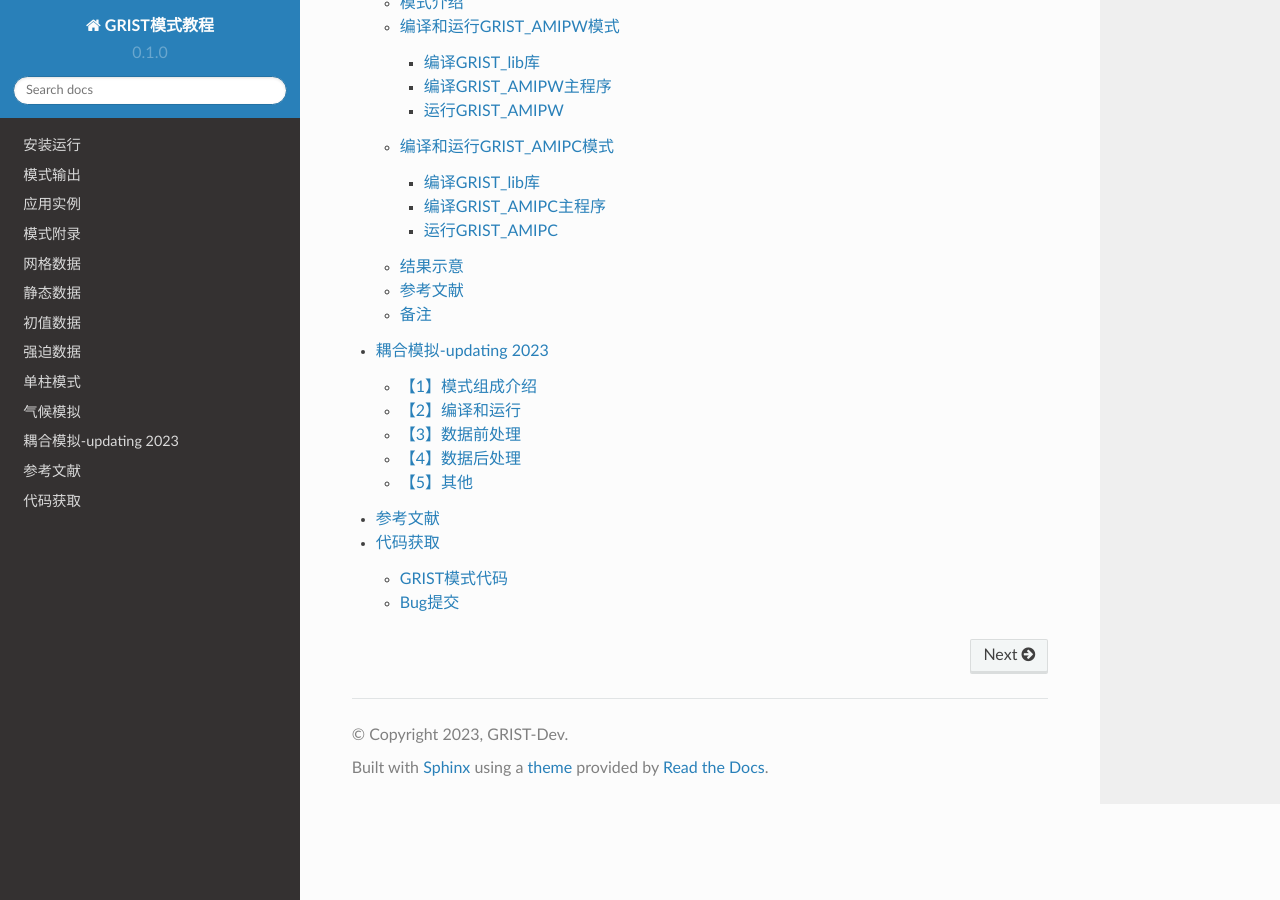
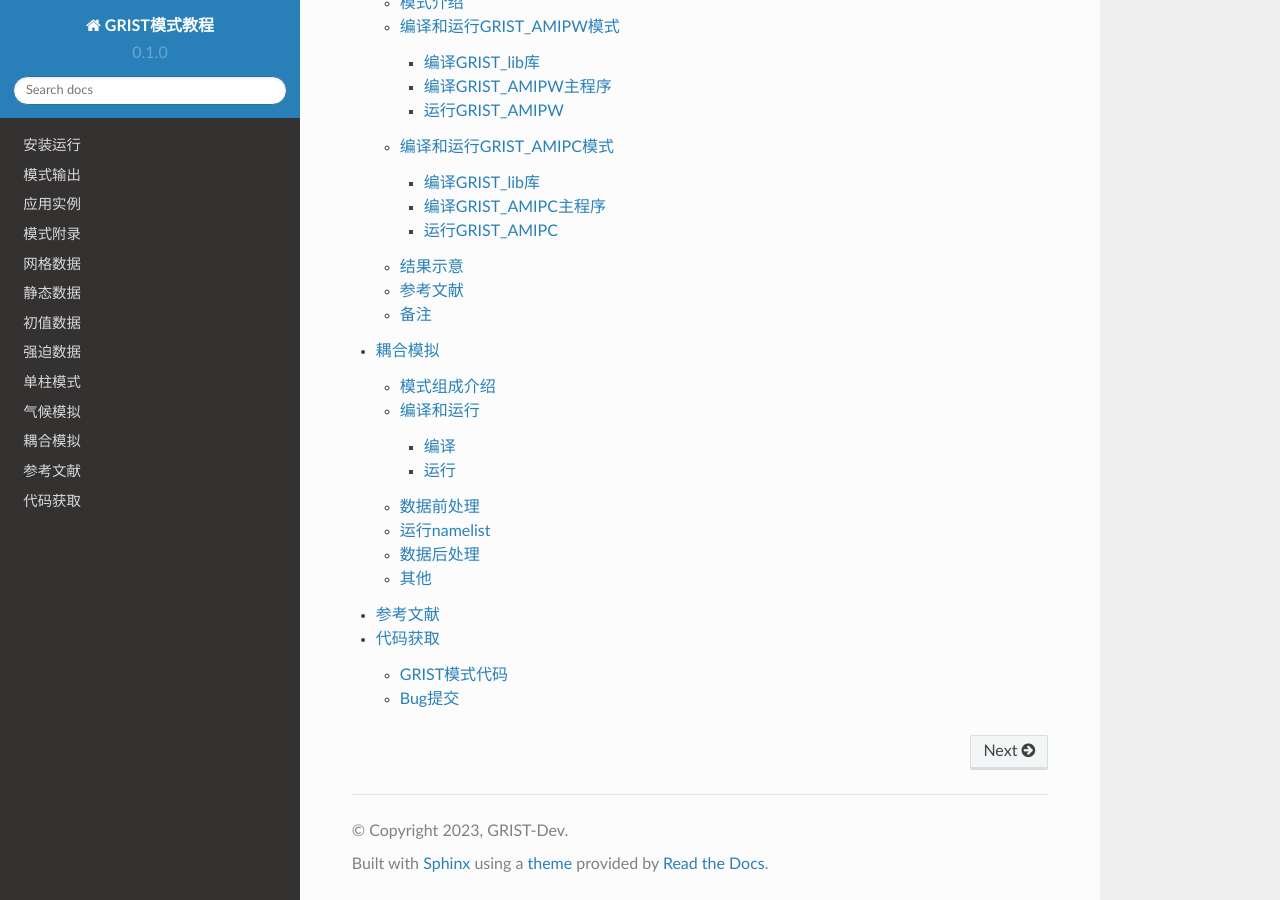
Before and after one commit to GRIST-Dev/GRIST_Tutorial, a Sphinx documentation site: the page built from docs/source/index.rst, in a window 1280 px wide and 900 px high, scrolled down 2300 px. Built offline with Sphinx 7.4.7 and the Read the Docs theme 2.0.0, drawn with Linux system fonts in a browser that asks for light colours; some of the changed lines change nothing that is shown.

Commit message:
merged couple doc from couple branch

```diff
--- a/docs/source/couple.rst
+++ b/docs/source/couple.rst
@@ -1,46 +1,171 @@
-耦合模拟-updating 2023
-================
-【1】模式组成介绍
-----------------
+耦合模拟
+=================================
+模式组成介绍
+~~~~~~~~~~~~~~~
+整个耦合模式包括四部分：
+    - ESMF  （推荐版本：8.3.0.）
+    - GRIST （仅支持版本：23.6.26.）
+    - MOM   （推荐版本：MOM6 + SIS2）
+    - WW3   （推荐版本：6.07）
+
 **1.	耦合器：ESMF 8.3.0.**
 
 ESMF(Earth System Modeling Frame) 是由NASA提出并维护的面向地球系统模式的并行软件开发框架。它不含任何分量模式代码，而是提供了一套包括核心框架、天气及气候建模、数据同化应用等的标准接口工具。借助ESMF耦合器可以快速将大气、海洋、海浪模式中的各个分量进行网格匹配插值和数据通信。目前ESMF已被应用于SKRIPS（Sun,et al., 2019[1], 2023[2]）、COAMPS（Hodur, 1997[3]）等多个耦合模式。采用耦合器技术搭建耦合模型，一方面便于区域耦合模式各个子分量模式的发展和维护，是耦合模式的主流技术和发展方向。另一方面，耦合器技术将海流和海浪模式接口可插拔式耦合在GRIST模式上，确保不同用户可自由选择耦合模式和分量。
+下载地址：https://github.com/esmf-org/esmf
+
+**2.	大气模式：GRIST 23.6.26**
+目前耦合版本的GRIST模式仅支持：GRIST-23.6.26 版本。
+
+**3.	海流+海冰模式：MOM6+SIS2**
+本项目使用海流、海冰耦合版本的MOM6+SIS2模式
+下载地址：https://github.com/NOAA-GFDL/MOM6-examples
+
+**4.	海浪模式：WW3 6.07[未上线]**
+WW3 海浪模式
+下载地址：https://github.com/NOAA-EMC/WW3
+
+
+编译和运行
+~~~~~~~~~~~~~~~
+编译
+---------------------------------
+编译需要统一以下几条，可设在环境变量中：
+::
+    export NETCDF=/fs2/software/netcdf/4.8.0-icc19.0-mpi-x
+    export PNETCDF=/fs2/software/pnetcdf/1.12.2-icc19.0-mpi-x
+    export METIS=/fs2/home/zhangyi/softwares/metis-5.1.0
+    export LAPACK=/fs2/software/lapack/3.10.0-icc19.0
+
+    其中，LAPACK仅用于 GRIST的编译运行
+
+
+**1.	耦合器：ESMF 8.3.0.**
+耦合器下载地址：https://earthsystemmodeling.org/download/
+安装-修改脚本：
+::
+    # esmf-8.3.0/compile.bash
+    #指定FC、CC、CXX 【环境是mpich2】
+    FC=mpifort
+    CC=mpicc
+    CXX=mpicxx
+    #
+    export ESMF_OS=Linux
+    export ESMF_DIR=esmf-8.3.0
+    export ESMF_BOPT=O
+    export ESMF_COMM=mpich  #intelmpi
+    export ESMF_COMPILER=intel
+    export ESMF_INSTALL_PREFIX=GRISTMOM/esmf-8.3.0-intel2019
+    export ESMF_NETCDF=nc-config
+    export ESMF_PIO=OFF #internal
+    #
+    gmake distclean
+    gmake -j32
+    gmake install
+
+安装-运行程序：
+::
+    cd esmf-8.3.0
+    ./compile.bash
+
+安装好ESMF后，需要在环境变量中配置ESMF相关变量
+环境变量配置:
+::
+    export ESMF=GRISTMOM/esmf-8.3.0-intel2019
+    #export ESMFMKFILE=${ESMF}/lib/libO/Linux.intel.64.mpich.default/esmf.mk
+    export ESMF_LIBDIR=${ESMF}/lib/libO/Linux.intel.64.mpich.default
+    export ESMF_MODDIR=${ESMF}/mod/modO/Linux.intel.64.mpich.default
 
 **2.	大气模式：GRIST-23.6.26**
 
-**3.	海流+海冰模式：MOM6+SIS2**
+环境变量配置需要链接以下软件： NETCDF， PNETCDF， METIS， LAPACK。已经集成到 环境变量中
+修改脚本：
+::
+    # ParGRIST-A23.6.26v1/src/grist_lib/bld/MakeFile
+    FC  = mpifort ${oplevel3}
+    CC  = mpicc   ${oplevel3}
+    CXX = mpicxx  ${oplevel3}
 
-**4.	海浪模式：WW3 [未上线]**
+    # ParGRIST-A23.6.26v1/bld/build_amipw/Makefile
+    EXEDIR      =
+    EXENAME     = ParGRIST-amipw.exe
+    FC          = ${FCompiler} -convert big_endian -r8 -DAMIPW_PHYSICS -DAMIPW_CLIMATE -DUSE_NOAHMP -DCDATE -DCOUPLE
 
-【2】编译和运行
-----------------
-**1.	耦合器：ESMF 8.3.0.**
-
-耦合器下载：
-安装
-环境变量配置:
-
-**2.	大气模式：GRIST-23.6.26**
-
-环境变量配置:
 编译命令:
+::
+    cd ParGRIST-A23.6.26v1/src/grist_lib/bld
+    make lib
+    cd ParGRIST-A23.6.26v1/bld/build_amipw
+    ./make.sh
 
 **3.	海流+海冰模式：MOM6+SIS2**
 
-环境变量配置：
+环境变量配置需要链接以下软件： NETCDF， PNETCDF， METIS。已经集成到环境变量中
+修改脚本：
+::
+    cd MOM6-v4/build/intel/
+    # 需要修改FC、CC（以 hpc5 上的mpich2为例）
+    # MOM6-v4/build/intel/ncrc-intel.mk
+    FC = mpifort -DCOUPLE
+    CC = mpicc
 编译命令：
+::
+    cd MOM6-v4/build/intel/shared/
+    make NETCDF=4 REPO=1 –j8
+    cd MOM6-v4/build/intel/ice_ocean_SIS2/repro/
+    make couple
 
 **4.	海浪模式：WW3 [未上线]**
 环境变量配置
-编译命令
+::
+    export WW3_DIR=WW3-6.07.1
+    export PATH=${WW3_DIR}/model/bin:${PATH}
+    export PATH=${WW3_DIR}/model/exe:${PATH}
+    export WWATCH3_NETCDF=NC4
+    export NETCDF_LIBDIR=${NETCDF}/lib
+    export NETCDF_INCDIR=${NETCDF}/include
+    export NETCDF_CONFIG=${NETCDF}/bin/nc-config
+
+编译之前需要指定  WW3-6.07.1/model/bin/  中的文件：
+    link
+    comp
+    switch
+其中，link 相关的库的链接
+    comp   是编译选项
+    switch是WW3的源函数/子程序的选项，
+具体配置可参考该目录下的相关例子
+
+编译命令:
+::
+    cd WW3-6.07.1/
+    ./compile_clean.sh
+    #./model/bin/w3_setup model
+    #./model/bin/w3_make
+
 **5.	耦合模式：**
 
-环境变量配置：
+环境变量，需指定相关库和模式的位置
+这里用到的有  NETCDF， PNETCDF， METIS， LAPACK
+修改脚本：
+::
+    # wrfphys_esmf8.3_G23.6/makefile
+    INDIR=/GRISTMOM
+    #GRIST
+    GRISTDIR = $(INDIR)/ParGRIST-A23.6.26v1
+    #MOM6
+    MOMDIR  = $(INDIR)/MOM6-v4
+    #ESMF
+
 编译命令：
-运行命令：
+::
+    cd wrfphys_esmf8.3_G23.6
+    make
 
-【3】数据前处理
-----------------
+运行
+---------------------------------
+
+
+数据前处理
+~~~~~~~~~~~~~~~
 **1.	耦合器：ESMF 8.3.0.**
 
 所需初始场、强迫场数据
@@ -63,8 +188,20 @@
 
 
 
-【4】数据后处理
-----------------
+运行namelist
+~~~~~~~~~~~~~~~
+**1.	大气模式：GRIST-23.6.26**
+
+
+**2.	海流+海冰模式：MOM6+SIS2**
+
+
+
+**3.	海浪模式：WW3 [未上线]**
+
+
+数据后处理
+~~~~~~~~~~~~~~~
 **1.	大气模式：GRIST-23.6.26**
 
 输出变量
@@ -80,5 +217,5 @@
 输出变量
 可视化代码
 
-【5】其他
-----------------
+其他
+~~~~~~~~~~~~~~~
```
